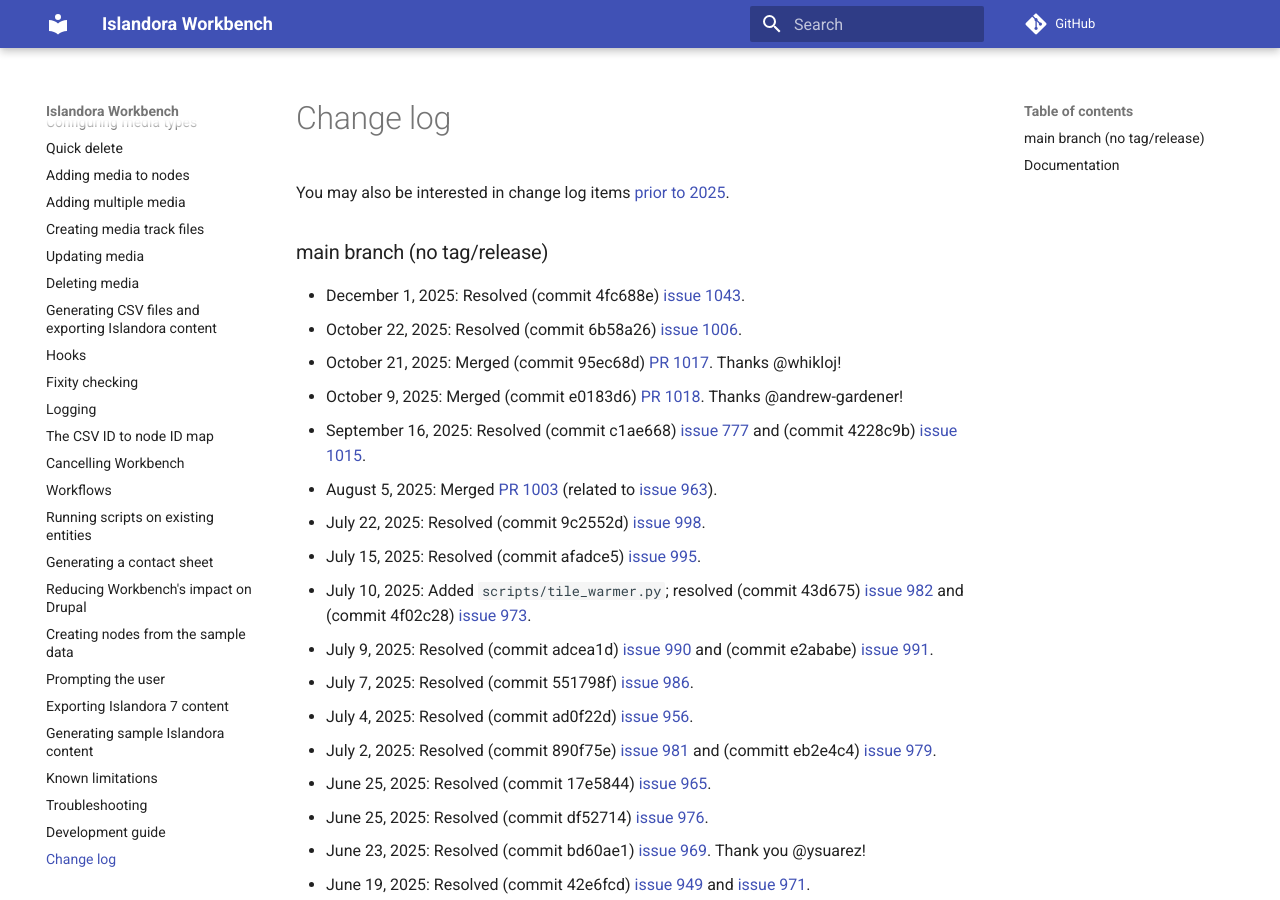
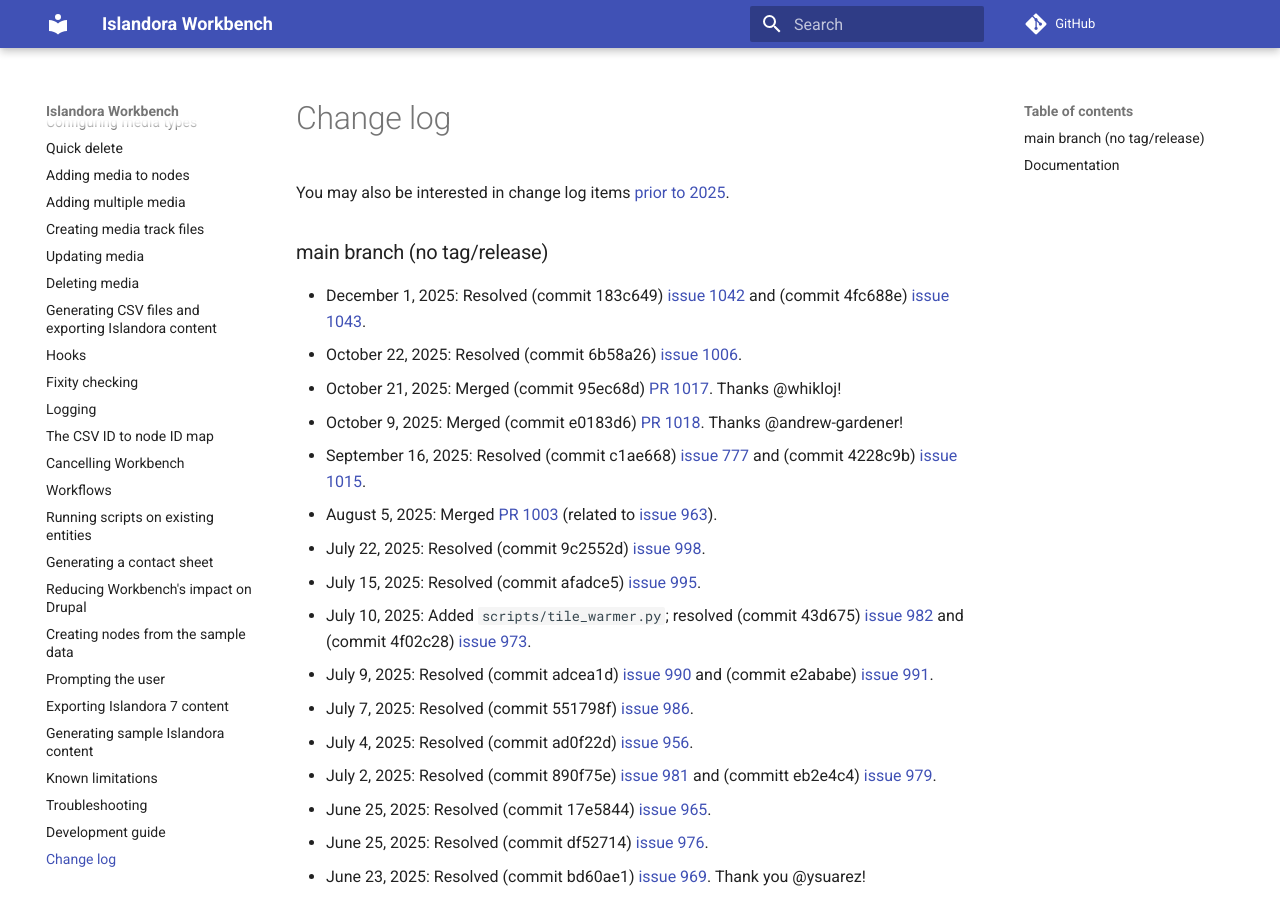
Before and after one commit to mjordan/islandora_workbench_docs, an MkDocs documentation site: the page built from docs/changelog.md, in a window 1280 px wide and 900 px high. Built offline with MkDocs 1.6.1 and Material for MkDocs 9.7.7, drawn with Linux system fonts in a browser that asks for light colours; comment, search, counter and statistics services are not loaded.

Commit message:
Updated change log.

```diff
--- a/docs/changelog.md
+++ b/docs/changelog.md
@@ -2,7 +2,7 @@
 
 ### main branch (no tag/release)
 
-* December 1, 2025: Resolved (commit 4fc688e) [issue 1043](https://github.com/mjordan/islandora_workbench/issues/1043).
+* December 1, 2025: Resolved (commit 183c649) [issue 1042](https://github.com/mjordan/islandora_workbench/issues/1042) and (commit 4fc688e) [issue 1043](https://github.com/mjordan/islandora_workbench/issues/1043).
 * October 22, 2025: Resolved (commit 6b58a26) [issue 1006](https://github.com/mjordan/islandora_workbench/issues/1006).
 * October 21, 2025: Merged (commit 95ec68d) [PR 1017](https://github.com/mjordan/islandora_workbench/pull/1017). Thanks @whikloj!
 * October 9, 2025: Merged (commit e0183d6) [PR 1018](https://github.com/mjordan/islandora_workbench/pull/1018). Thanks @andrew-gardener!
```
